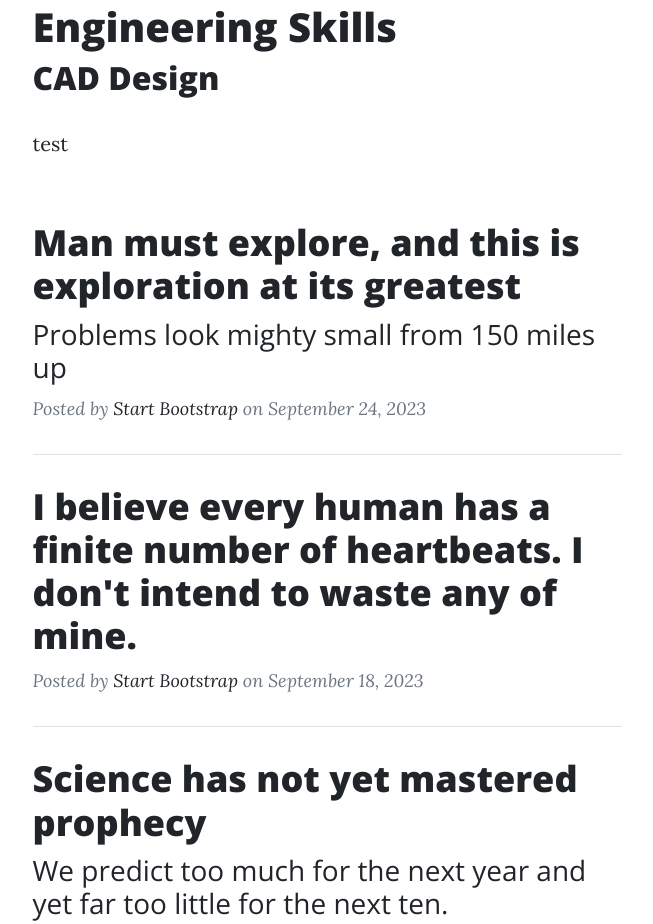
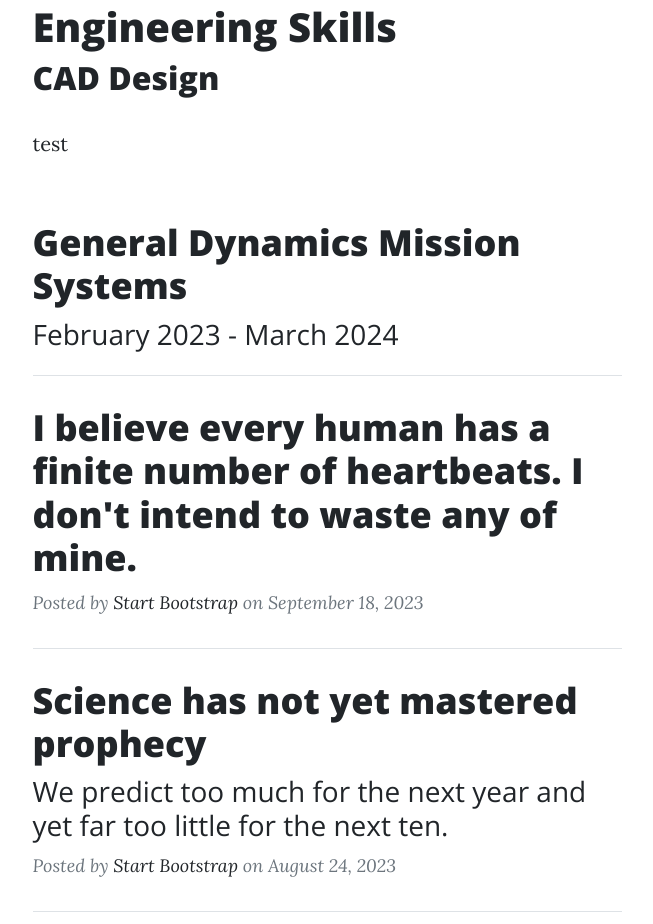
Before and after one commit to MikaylaLahr/ResumePortfolio, a plain HTML site: page startbootstrap-clean-blog-gh-pages/index.html in a window 1280 px wide. Shown: the part 2368-3292 px from the top of the page, without its empty margins (313-966 px from the left). Drawn offline with nearby package versions, Linux system fonts and the light colour scheme.

Commit message:
Update index.html

```diff
--- a/startbootstrap-clean-blog-gh-pages/index.html
+++ b/startbootstrap-clean-blog-gh-pages/index.html
@@ -108,15 +108,11 @@
                 <div class="col-md-10 col-lg-8 col-xl-7">
                     <!-- Post preview-->
                     <div class="post-preview">
-                        <a href="post.html">
-                            <h2 class="post-title">Man must explore, and this is exploration at its greatest</h2>
-                            <h3 class="post-subtitle">Problems look mighty small from 150 miles up</h3>
+                        <a href="GDMS.html">
+                            <h2 class="post-title">General Dynamics Mission Systems</h2>
+                            <h3 class="post-subtitle">February 2023 - March 2024</h3>
                         </a>
-                        <p class="post-meta">
-                            Posted by
-                            <a href="#!">Start Bootstrap</a>
-                            on September 24, 2023
-                        </p>
+                        <!--<p class="post-meta">Posted by <a href="#!">Start Bootstrap</a>on September 24, 2023</p>
                     </div>
                     <!-- Divider-->
                     <hr class="my-4" />
```
